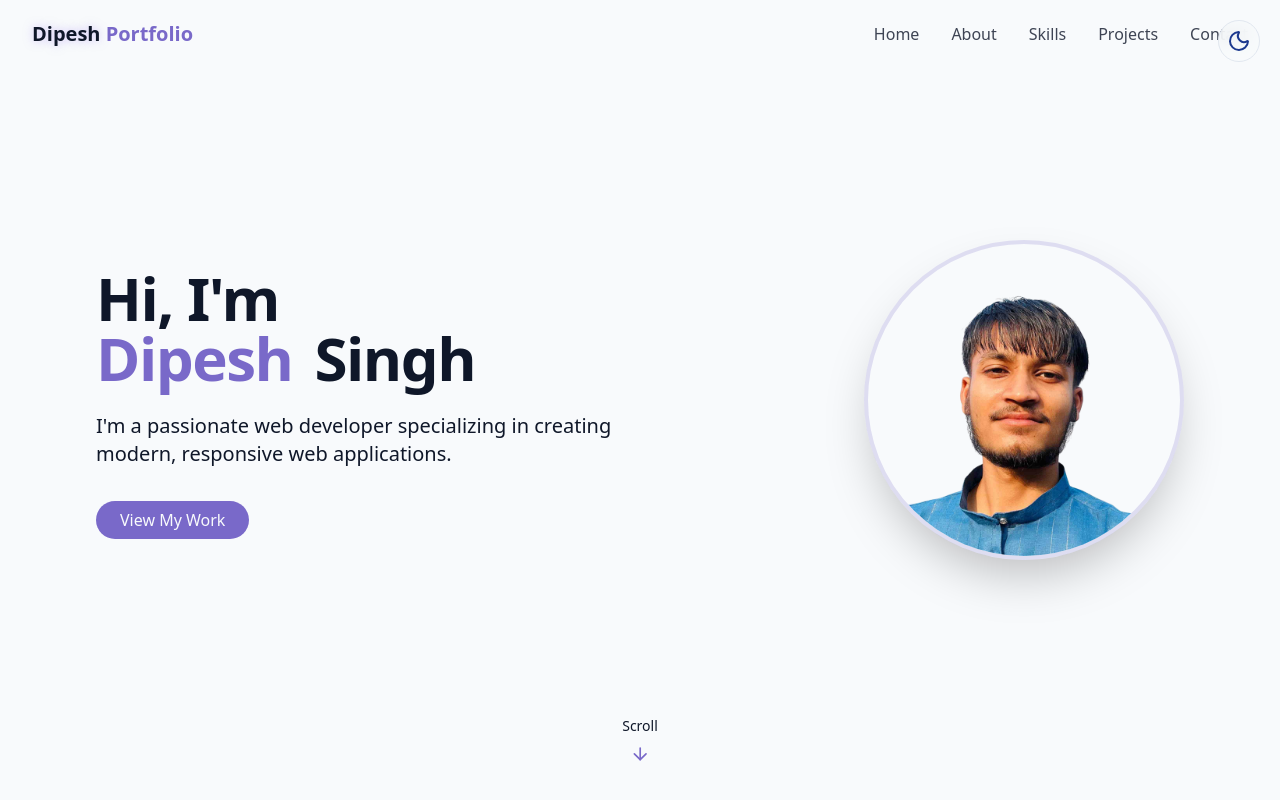
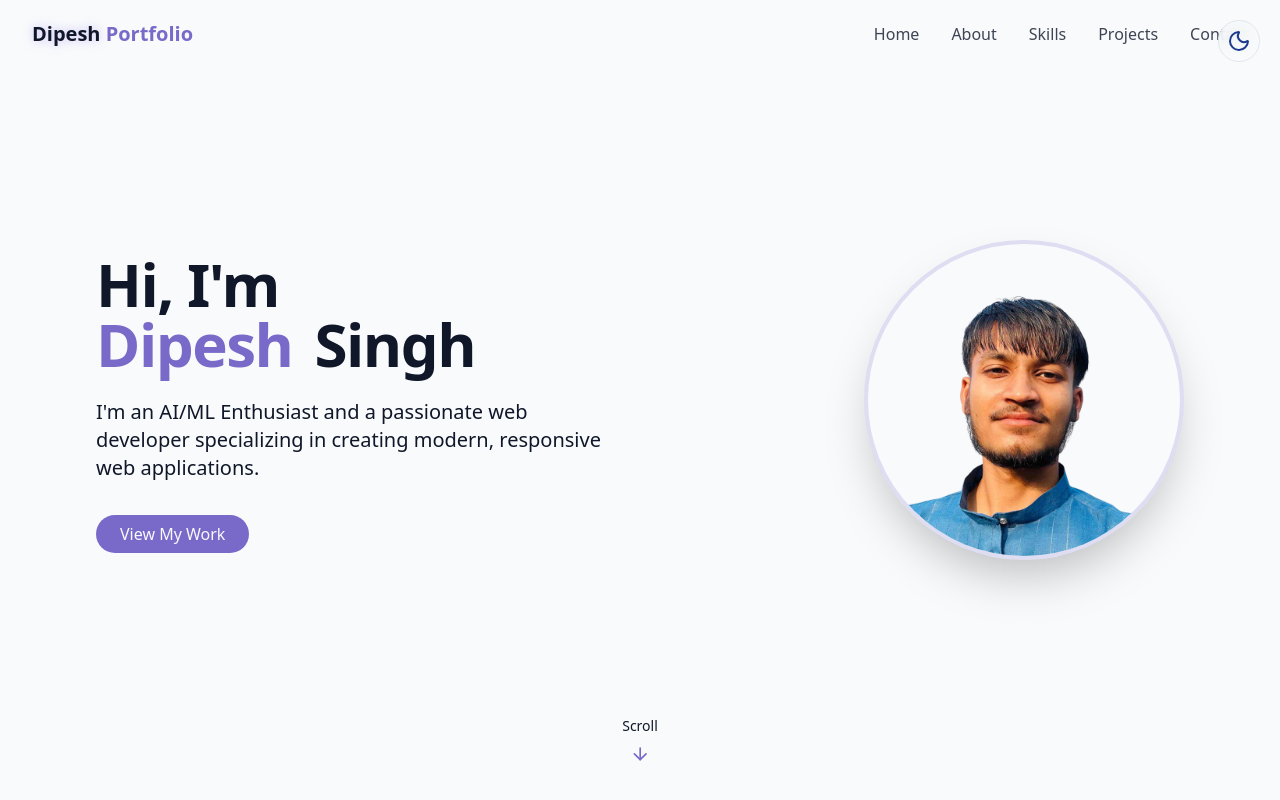
Before and after one commit to Dipu9813/dipesh-portfolio, a React (Vite) app: page / in a window 1280 px wide. Shown: the top 800 px of the page. Built offline with nearby package versions, Linux system fonts and the light colour scheme.

Commit message:
updated home section

```diff
--- a/src/components/HomeSection.jsx
+++ b/src/components/HomeSection.jsx
@@ -24,7 +24,7 @@ export const HomeSection = () => {
             </h1>
 
             <p className="text-lg md:text-xl text-muted-foreground max-w-2xl mx-auto lg:mx-0 opacity-0 animate-fade-in-delay-3">
-              I'm a passionate web developer specializing in creating modern,
+              I'm an AI/ML Enthusiast and a passionate web developer specializing in creating modern,
               responsive web applications.
             </p>
             <div className="pt-4 opacity-0 animate-fade-in-delay-4">
```
